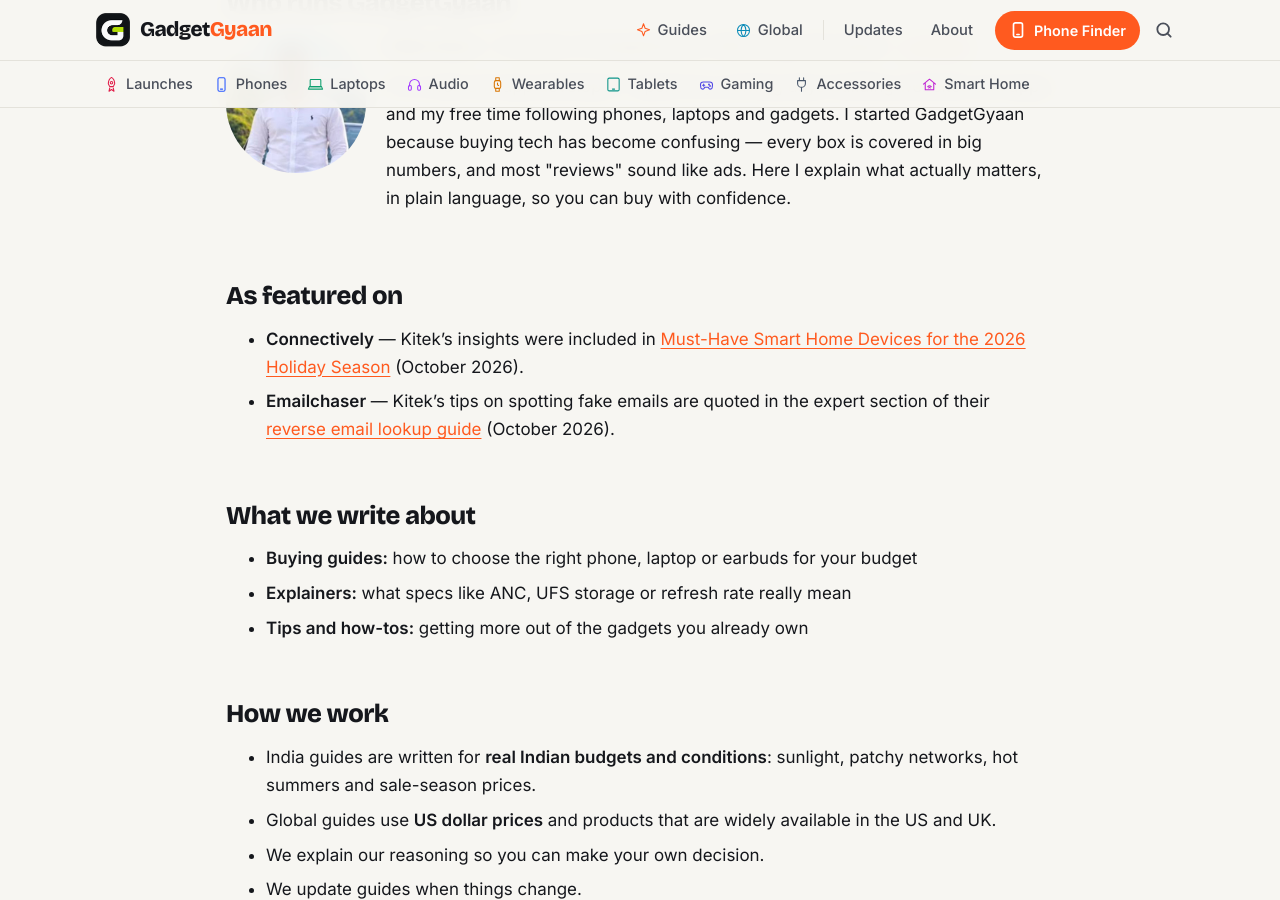
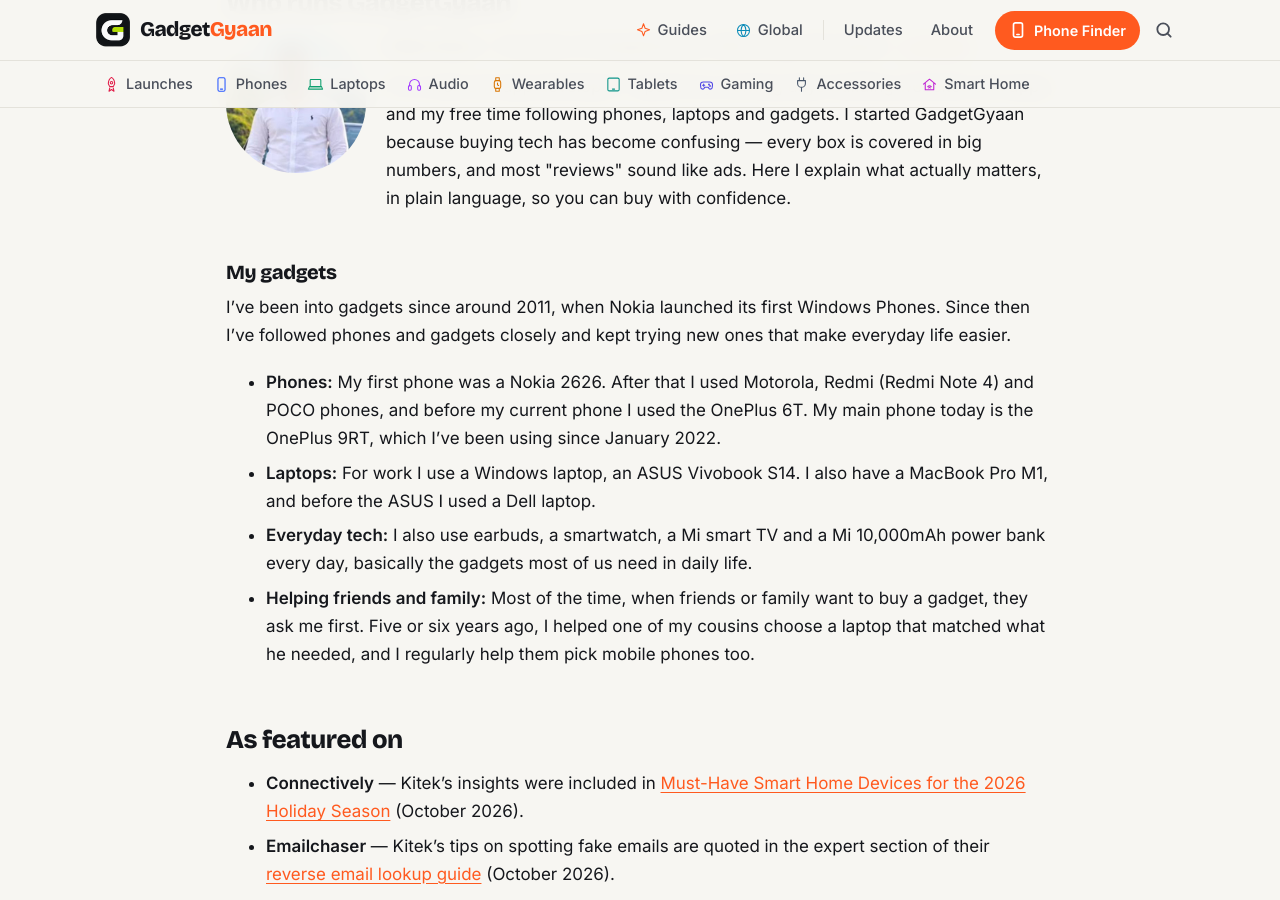
Before and after one commit to kiteksood167/kiteksood167.github.io, a Jekyll site: the page built from about.md, in a window 1280 px wide and 900 px high, scrolled down 529 px. Built offline with Jekyll 4.4.1, drawn with Linux system fonts in a browser that asks for light colours.

Commit message:
About: add owner's 'My gadgets' experience section
Co-Authored-By: Claude Opus 5.5 <noreply@anthropic.com>
Claude-Session: https://claude.ai/code/session_019q2TsaYyUfQwBS5iqKAhGu

```diff
--- a/about.md
+++ b/about.md
@@ -18,6 +18,15 @@ Tech shopping in India is confusing. Every week there's a new launch, every box
     <p>I'm a web and app developer. I spend my working days building websites and apps, and my free time following phones, laptops and gadgets. I started GadgetGyaan because buying tech has become confusing — every box is covered in big numbers, and most "reviews" sound like ads. Here I explain what actually matters, in plain language, so you can buy with confidence.</p>
   </div>
 </div>
+
+### My gadgets
+
+I've been into gadgets since around 2011, when Nokia launched its first Windows Phones. Since then I've followed phones and gadgets closely and kept trying new ones that make everyday life easier.
+
+- **Phones:** My first phone was a Nokia 2626. After that I used Motorola, Redmi (Redmi Note 4) and POCO phones, and before my current phone I used the OnePlus 6T. My main phone today is the OnePlus 9RT, which I've been using since January 2022.
+- **Laptops:** For work I use a Windows laptop, an ASUS Vivobook S14. I also have a MacBook Pro M1, and before the ASUS I used a Dell laptop.
+- **Everyday tech:** I also use earbuds, a smartwatch, a Mi smart TV and a Mi 10,000mAh power bank every day, basically the gadgets most of us need in daily life.
+- **Helping friends and family:** Most of the time, when friends or family want to buy a gadget, they ask me first. Five or six years ago, I helped one of my cousins choose a laptop that matched what he needed, and I regularly help them pick mobile phones too.
 
 ## As featured on
 
```
